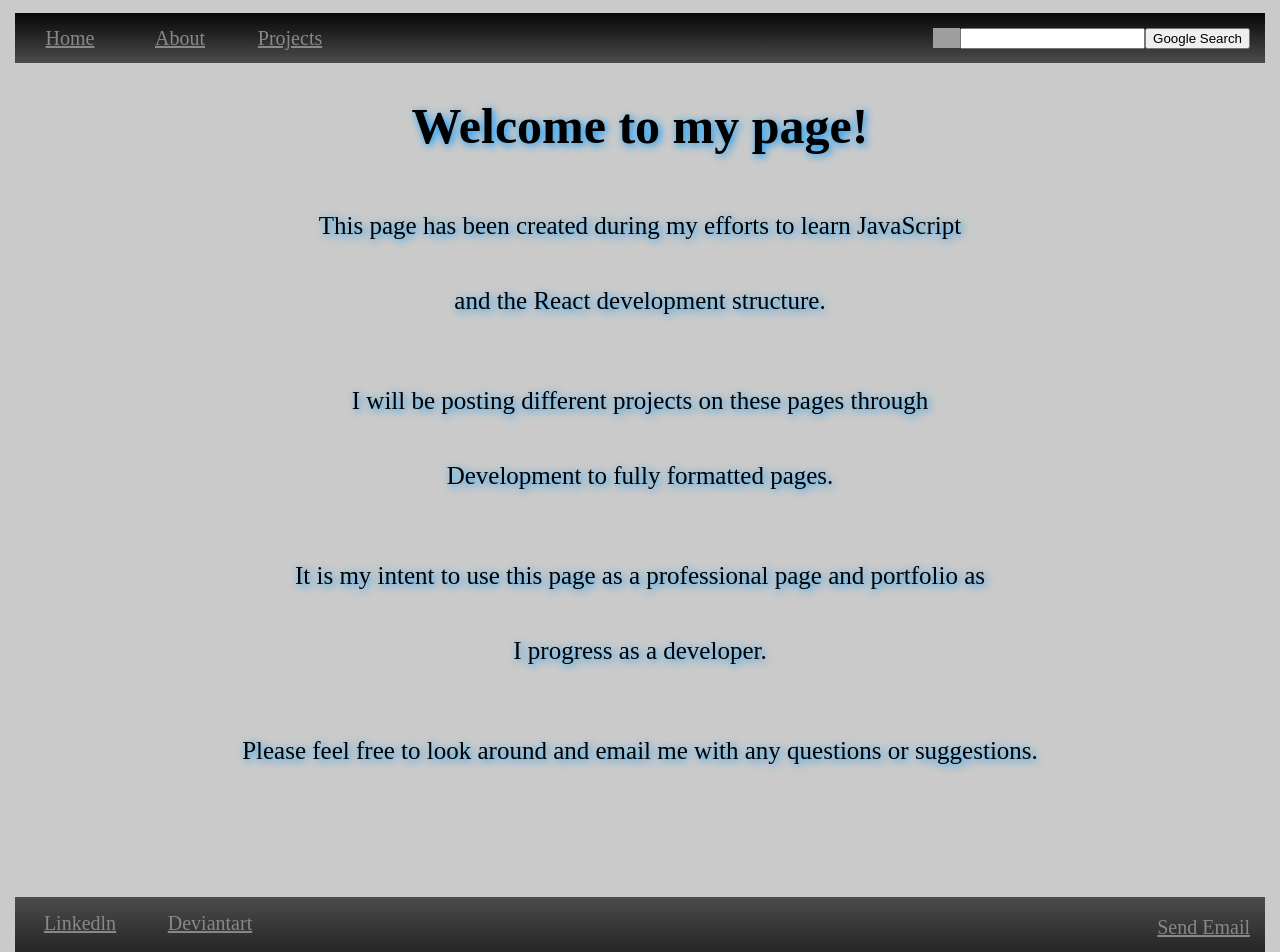
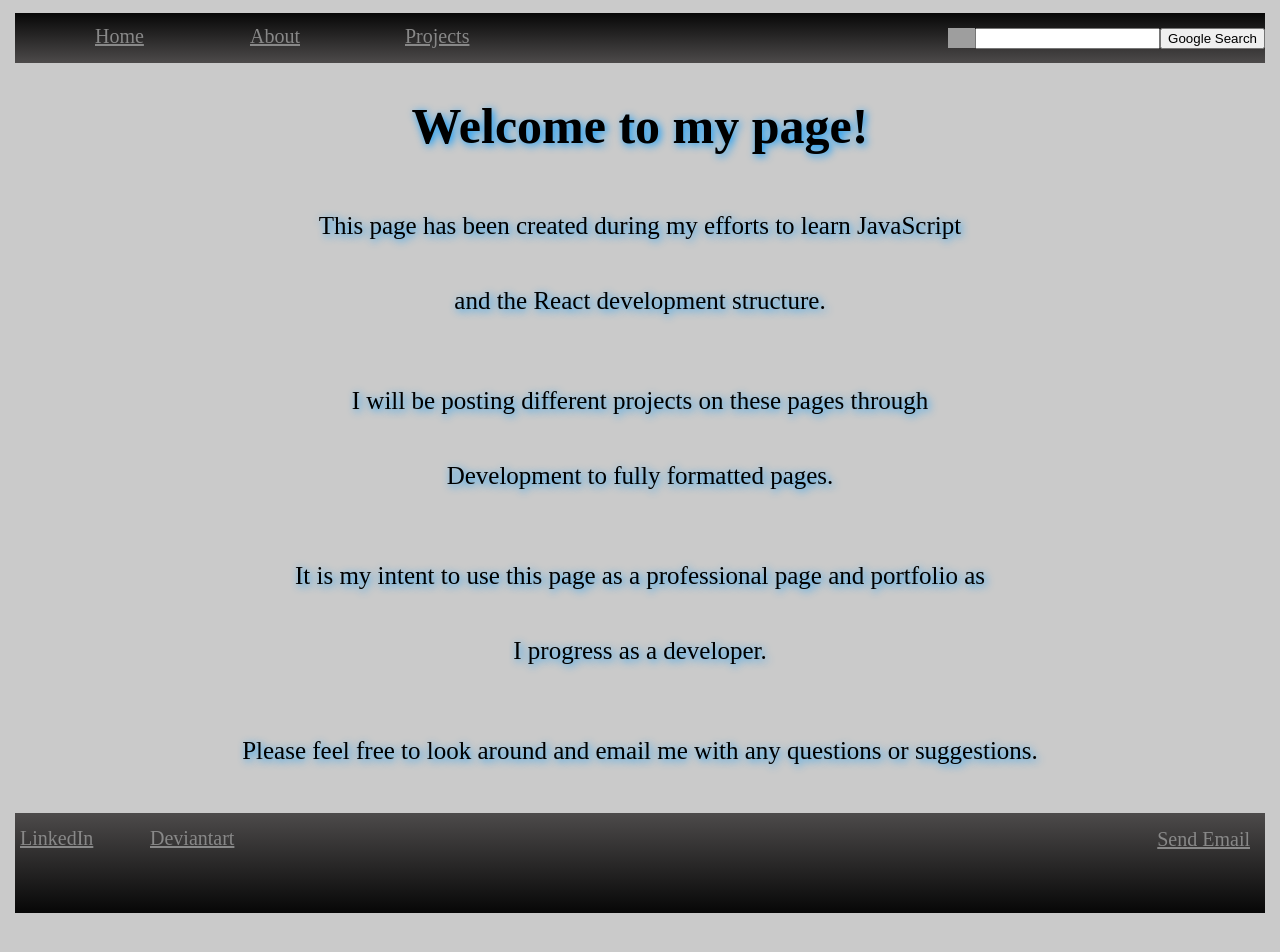
Before and after one commit to mfioca/my-page, a Next.js app: page / in a window 1280 px wide. Shown: the top 952 px of the page. After the commit the page ends 926 px from the top, so only its background shows below. Built offline with nearby package versions, Linux system fonts and the light colour scheme; grey boxes are pictures that could not be loaded.

Commit message:
improving header footer code

```diff
--- a/components/Footer.js
+++ b/components/Footer.js
@@ -1,22 +1,14 @@
 import React from 'react'
+import { FooterLink } from './components'
+import CSS from './style.css'
 
 
 class Footer extends React.Component {
     render() {
         return (
-            <div className="Footer-container">
-                <div className="Footer-nav center">
-                    <div>
-                        <a href="https://www.linkedin.com/in/mark-fioca/" target="_blank" rel="noopener noreferrer">
-                            Linkedln
-                        </a>
-                    </div>
-                    <div>
-                        <a href="https://www.deviantart.com/franknmullet" target="_blank" rel="noopener noreferrer">
-                            Deviantart
-                        </a>
-                    </div>
-                </div>
+            <div className="Footer">
+                <FooterLink id="https://www.linkedin.com/in/mark-fioca/"  title="LinkedIn" />
+                <FooterLink id="https://www.deviantart.com/franknmullet" title="Deviantart" />
                 <div className="email">
                     <div>
                         <a href="mailto: mark@fioca.com">
--- a/components/Header.js
+++ b/components/Header.js
@@ -1,4 +1,6 @@
 import React from 'react'
+import { NavLink } from './components'
+import { Google } from './components'
 
 
 class Headerdropdown extends React.Component {
@@ -16,7 +18,7 @@ class Headerdropdown extends React.Component {
 
     render() {
         return (
-            <div>
+            <div className="Navbar">
                 <a className = "center pointer Dropdown"
                     onMouseOver="this.className='Dropdown_hover'"
                     onClick={this.showList}>
@@ -26,19 +28,16 @@ class Headerdropdown extends React.Component {
                     <div className="DropdownMenu" onMouseLeave={this.showList}>
                         <ul className="Dropdown-list">
                             <li className="Dropdown-list_item">
-                                <a href="/tvpage">
-                                    Tv import
-                                </a>
+                            <NavLink id="/tvpage" title="Tv import" />
+
                             </li>
                             <li className="Dropdown-list_item">
-                                <a href="/DandDpage">
-                                    DandD
-                                </a>
+                                <NavLink id="/DandDpage" title="D and D" />
+
                             </li>
                             <li className="Dropdown-list_item">
-                                <a href="/test">
-                                    test
-                                </a>
+                                <NavLink id="/test" title="Test" />
+
                             </li>
                         </ul>
                     </div>
@@ -48,40 +47,17 @@ class Headerdropdown extends React.Component {
     }
 }
 
-class NavBar extends React.Component {
+class Header extends React.Component {
     render() {
         return (
-            <div className="Header-container">
-                <div className="Navbar center">
-                    <div>
-                        <a href="/">
-                            Home
-                        </a>
-                    </div>
-                    <div>
-                        <a href="/about">
-                            About
-                        </a>
-                    </div>
-                    <div>
-                        <Headerdropdown />
-                    </div>
-                </div>
-                <div className="google">
-                    <div>
-                        <img src="/static/images/google.png" alt="google" height="20" />
-                    </div>
-                    <div>
-                        <form action="http://google.com/search" target="_blank" rel="noopener noreferrer">
-                            <input name="q" />
-                            <input type="submit" value="Google Search" />
-
-                        </form>
-                    </div>
-                </div>
+            <div className="Header">
+                <NavLink id="/" title="Home" />
+                <NavLink id="/about" title="About" />
+                <Headerdropdown />
+                <Google />
             </div>
         );
     }
 }
 
-export default NavBar;
+export default Header;
--- /dev/null
+++ b/components/components.js
@@ -0,0 +1,42 @@
+import React from 'react'
+import CSS from './style.css'
+
+
+export function NavLink(props) {
+    return (
+    <div className="Navbar center">
+    <a href={`${props.id}`} title={props.title}>
+        {props.title}
+    </a>
+    </div>
+    );
+}
+
+export function FooterLink(props) {
+    return (
+        <div className="Footer-nav center">
+            <a href={`${props.id}`}
+                target="_blank"
+                rel="noopener noreferrer"
+                title={props.title}>
+                    {props.title}
+            </a>
+        </div>
+    );
+}
+
+export function Google(props) {
+    return (
+        <div className="google">
+            <div>
+                <img src="/static/images/google.png" alt="google" height="20" />
+            </div>
+            <div>
+                <form action="http://google.com/search" target="_blank" rel="noopener noreferrer">
+                    <input name="q" />
+                    <input type="submit" value="Google Search" />
+                </form>
+            </div>
+        </div>
+    );
+}
--- a/components/layout.js
+++ b/components/layout.js
@@ -5,17 +5,13 @@ import CSS from './style.css'
 export default function Layout(props) {
     return (
         <div className="Layout">
-            <div className="Header">
           <Header />
-            </div>
-            <div className="Body FlexDirection_column">
+          <div>
           <body >
             {props.children}
           </body>
           </div>
-            <div className="Footer">
           <Footer />
-            </div>
         </div>
     );
 }
--- a/components/style.css
+++ b/components/style.css
@@ -97,12 +97,14 @@ body {
 }
 
 .Dropdown-list {
+    margin: 0;
+    line-height: 40px;
     padding: 0;
     list-style-type: none;
 }
 
 .Dropdown-list_item {
-    padding: 5px 0;
+    padding: 0 0;
 }
 
 .DandDstat_table {
@@ -124,17 +126,17 @@ body {
 *         Links          *
 **************************/
 
-.Header-container a:link, .Footer-container a:link, .Dropdown {
+.Header a:link, .Footer a:link, .Dropdown {
     font-size: 20px;
     color: #888888;
     transition: all .2s ease-in-out;
 }
 
-.Header-container a:visited, .Footer-container a:visited {
+.Header a:visited, .Footer a:visited {
     color: #888888;
 }
 
-.Header-container a:hover, .Footer-container a:hover, .Dropdown_hover {
+.Header a:hover, .Footer a:hover, .Dropdown_hover {
     font-size: 25px;
     color:#f2f2f2;
     transform: scale(1.1);
@@ -190,7 +192,7 @@ body {
 }
 
 /* ***********************
-*        Header          *
+*    Header and Footer   *
 **************************/
 
 .Header {
@@ -204,11 +206,39 @@ body {
     );
 }
 
+.Footer {
+    width: 100%;
+    height: 100px;
+    background-color: black;
+    background-image:
+    linear-gradient(
+      rgba(170, 165, 165, 0.45),
+      rgba(15, 15, 15, 0.45)
+    );
+}
+
+.Footer-nav {
+    display: flex;
+    float: left;
+}
+
+.Footer-nav {
+    width: 120px;
+    margin: 5px;
+    line-height: 40px;
+}
+
+.Header > div {
+    margin-left: 80px;
+    margin-right: 0px;
+}
+
 .DropdownMenu {
     position: absolute;
     top: 62px;
+    left: 370px;
     z-index: 1;
-    width: 110px;
+    min-width: 125px;
     padding: 0 20px;
     overflow: hidden;
     background-color: black;
@@ -218,17 +248,15 @@ body {
       rgba(15, 15, 15, 0.45)
     );
     border-radius: 5px;
-}
-
-.Navbar > div, .about_nav > div {
-    margin: 5px;
-    line-height: 40px;
-    width: 100px;
+    text-align: center;
 }
 
 .Navbar {
     display: flex;
     float: left;
+    margin-left: 10px;
+    margin-top: 12px;
+    min-width: 75px;
 }
 
 .google, .email {
@@ -244,6 +272,14 @@ body {
 .about_nav {
     display: flex;
     margin-top: 5px;
+}
+
+.about_nav > div {
+    margin: 40px;
+    margin-top: 20px;
+    line-height: 10px;
+    min-width: 50px;
+    max-width: 75px;
 }
 
 /* ***********************
@@ -506,32 +542,12 @@ body {
 }
 
 /* ***********************
-*        Footer          *
+*        test            *
 **************************/
 
-.Footer {
-    width: '100%';
-    height: 100px;
-    font-size: 25px;
-    color:#f2f2f2;
-    background-color: black;
-    background-image:
-    linear-gradient(
-      rgba(170, 165, 165, 0.45),
-      rgba(15, 15, 15, 0.45)
-    );
-}
 
-.Footer-nav {
-    display: flex;
-    float: left;
-}
 
-.Footer-nav > div {
-    width: 120px;
-    margin: 5px;
-    line-height: 40px;
-}
+
 
 .box {
     -webkit-transition:1s;
```
Also changed, not shown: 5 other files (tests, documents, lock files or other folders). Lines whose indentation alone changed are shown as unchanged.
